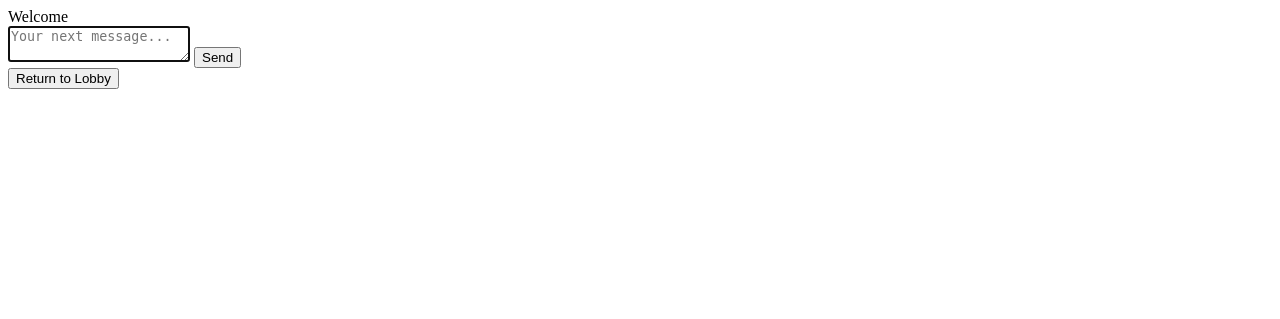
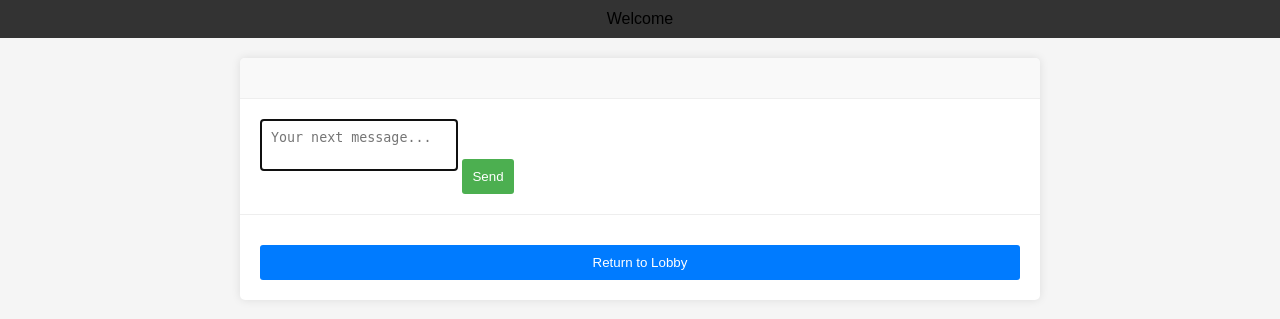
Before and after one commit to thepercyj/Bingle, a Django app: template BookLender/messagesApp/templates/chat.html in a window 1280 px wide. Shown: the top 319 px of the page. Run offline with Django 4.2, Linux system fonts and the light colour scheme; the template is opened without the code that fills it, so the values that code supplies are empty; some libraries are stand-ins or nearby versions.

Commit message:
Added CSS for chat
Add basic CSS for chat functionality made by TOM. Still need to fix the css and make it linear with our design language.

```diff
--- a/BookLender/messagesApp/templates/chat.html
+++ b/BookLender/messagesApp/templates/chat.html
@@ -4,6 +4,107 @@
     <meta charset="UTF-8">
     <meta name="viewport" content="width=device-width, initial-scale=1.0">
     <title>Chat</title>
+    <style>
+        body {
+            font-family: Arial, sans-serif;
+            margin: 0;
+            padding: 0;
+            background-color: #f5f5f5;
+        }
+
+        .header {
+            background-color: #333;
+            color: #fff;
+            text-align: center;
+            padding: 10px;
+        }
+
+        .container {
+            max-width: 800px;
+            margin: 20px auto;
+            background-color: #fff;
+            border-radius: 5px;
+            box-shadow: 0 0 10px rgba(0, 0, 0, 0.1);
+            overflow: hidden;
+        }
+
+        .messages {
+            padding: 20px;
+            overflow-y: scroll;
+            max-height: 300px;
+            background-color: #f9f9f9;
+        }
+
+        .message-box {
+            margin-bottom: 20px;
+        }
+
+        .message-time {
+            color: #888;
+            font-size: 12px;
+        }
+
+        .message-author {
+            font-weight: bold;
+            margin-bottom: 5px;
+        }
+
+        .message-content {
+            word-wrap: break-word;
+        }
+
+        form {
+            padding: 20px;
+            border-top: 1px solid #eee;
+            display: flex;
+            flex-direction: column;
+        }
+
+        textarea {
+            resize: none;
+            padding: 10px;
+            margin-bottom: 10px;
+            border: 1px solid #ccc;
+            border-radius: 3px;
+        }
+
+        .button {
+            background-color: #4caf50;
+            color: #fff;
+            padding: 10px;
+            border: none;
+            border-radius: 3px;
+            cursor: pointer;
+        }
+
+        .button:hover {
+            background-color: #45a049;
+        }
+
+        [x-show] {
+            display: none;
+        }
+
+        [x-show="state === 'error'"] {
+            display: block;
+            color: #d32f2f;
+            font-weight: bold;
+        }
+
+        button[type="submit"] {
+            background-color: #007bff;
+            color: #fff;
+            padding: 10px;
+            border: none;
+            border-radius: 3px;
+            cursor: pointer;
+            margin-top: 10px;
+        }
+
+        button[type="submit"]:hover {
+            background-color: #0056b3;
+        }
+    </style>
 </head>
 <body>
 <div class="header">
```
Also changed, not shown: BookLender/mainapp/migrations/0001_initial.py (added).
